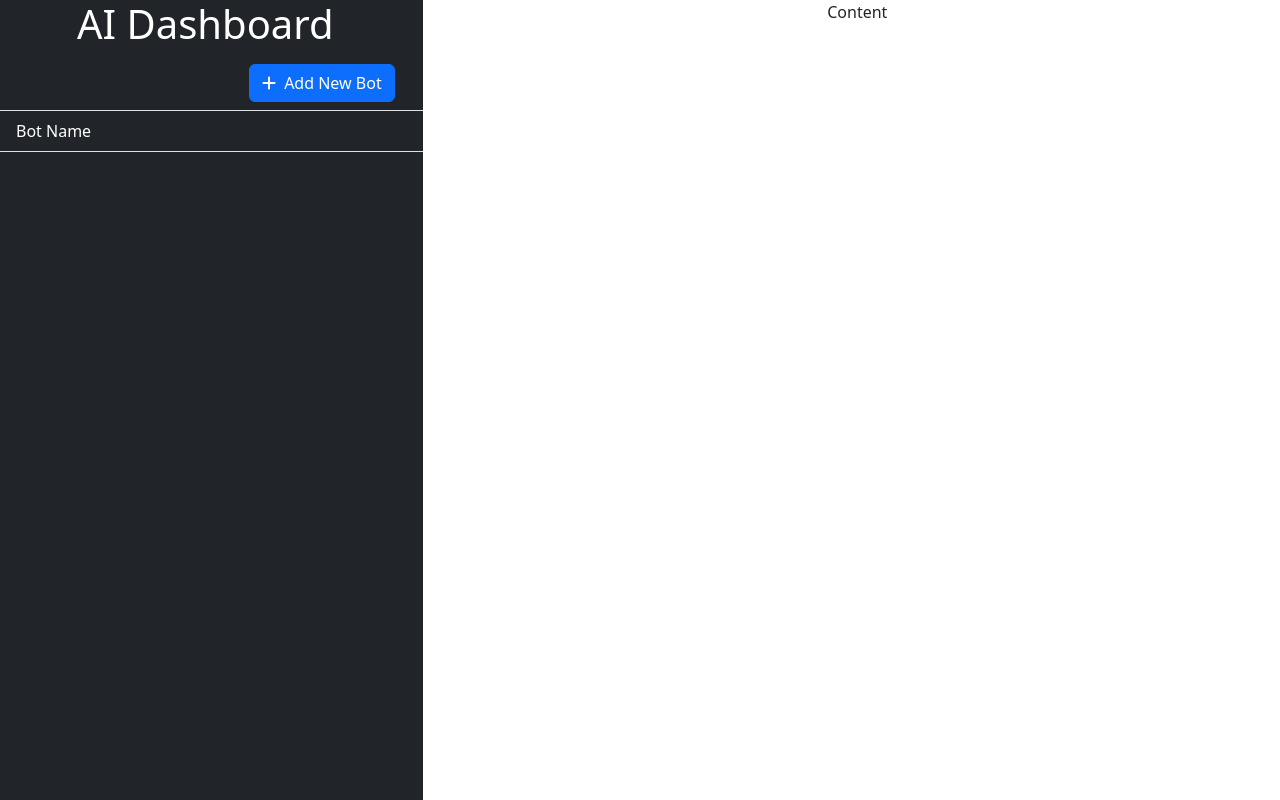
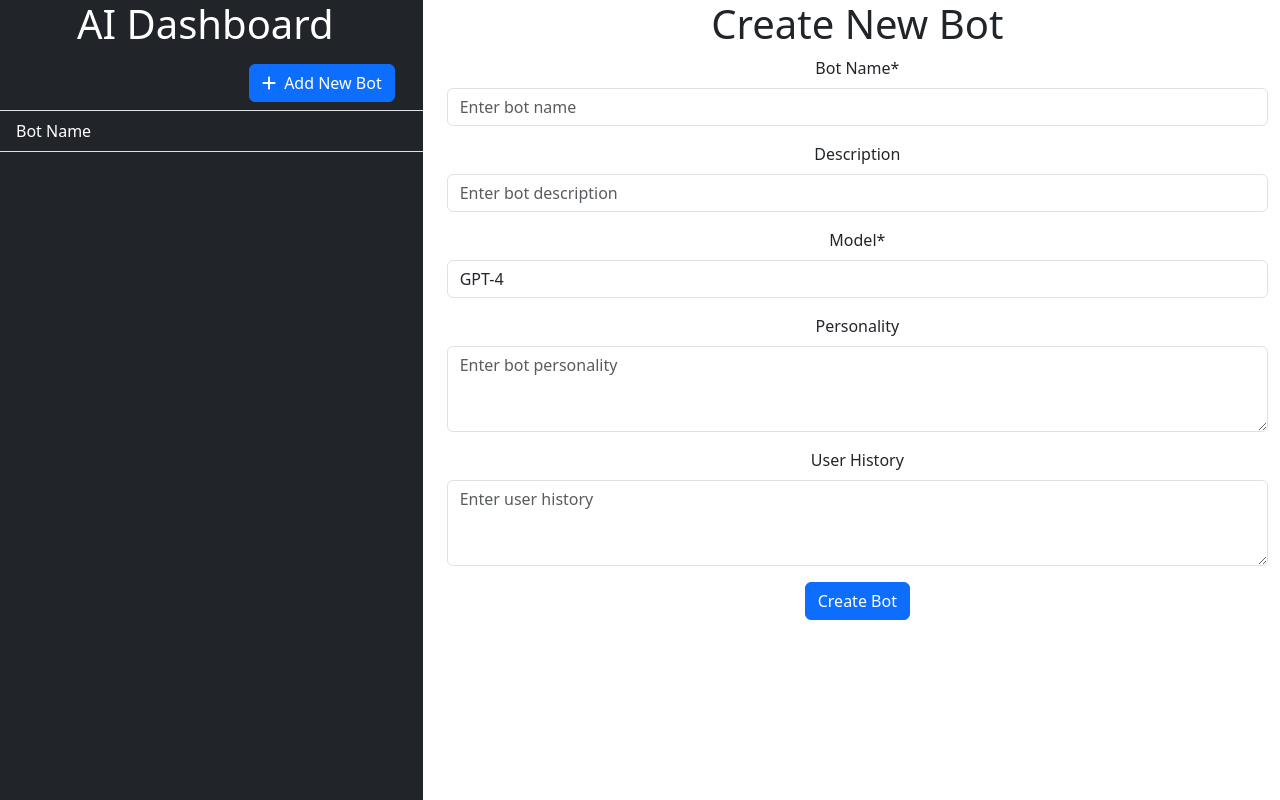
Before and after one commit to freddyouellette/ai-dashboard, a React (Create React App) app in the folder web/: page / in a window 1280 px wide. Built offline with nearby package versions, Linux system fonts and the light colour scheme.

Commit message:
add create bot form

```diff
--- a/web/src/App.js
+++ b/web/src/App.js
@@ -2,6 +2,7 @@ import { Button, Col, Container, ListGroup, ListGroupItem, Row } from 'react-boo
 import { FontAwesomeIcon } from '@fortawesome/react-fontawesome'
 import { faPlus } from '@fortawesome/free-solid-svg-icons'
 import './App.css';
+import { useState } from 'react';
 
 function App() {
 	return (
@@ -13,7 +14,7 @@ function App() {
 				<ListGroup className="list-group-flush">
 					<ListGroupItem className="bg-dark border-bottom">
 						<Container className="text-end">
-							<Button>
+							<Button onClick={handleAddNewBotButtonClick}>
 								<FontAwesomeIcon icon={faPlus} className="me-2" />
 								Add New Bot
 							</Button>
@@ -28,11 +29,69 @@ function App() {
 			</Col>
 			<Col className="col-8 h-100">
 				<Container>
-					Content
+					<CreateBotForm />
 				</Container>
 			</Col>
 		</Row>
 	);
 }
 
+function handleAddNewBotButtonClick() {
+	console.log("Add new bot button clicked");
+}
+
+function CreateBotForm() {
+	const [botData, setBotData] = useState({
+		name: "",
+		description: "",
+		model: "gpt-4",
+		personality: "",
+		user_history: ""
+	});
+
+	let handleChange = (event) => {
+		setBotData({
+			...botData,
+			[event.target.name]: event.target.value
+		});
+	}
+
+	let handleSubmit = (event) => {
+		event.preventDefault();
+
+		console.log(botData);
+	}
+
+	return (
+		<div>
+			<h1>Create New Bot</h1>
+			<form onSubmit={handleSubmit}>
+				<div className="mb-3">
+					<label htmlFor="name" className="form-label">Bot Name*</label>
+					<input onChange={handleChange} type="text" className="form-control" id="create-bot-form-name" name="name" placeholder="Enter bot name" required value={botData.name} />
+				</div>
+				<div className="mb-3">
+					<label htmlFor="description" className="form-label">Description</label>
+					<input onChange={handleChange} type="text" className="form-control" id="create-bot-form-description" name="description" placeholder="Enter bot description" value={botData.description} />
+				</div>
+				<div className="mb-3">
+					<label htmlFor="model" className="form-label">Model*</label>
+					<select onChange={handleChange} id="create-bot-form-model" name="model" className="form-control" value={botData.model}>
+						<option value="gpt-4">GPT-4</option>
+					</select>
+				</div>
+				<div className="mb-3">
+					<label htmlFor="personality" className="form-label">Personality</label>
+					<textarea onChange={handleChange} className="form-control" id="create-bot-form-personality" name="personality" rows="3" placeholder="Enter bot personality" value={botData.personality} ></textarea>
+				</div>
+				<div className="mb-3">
+					<label htmlFor="user_history" className="form-label">User History</label>
+					<textarea onChange={handleChange} className="form-control" id="create-bot-form-user_history" name="user_history" rows="3" placeholder="Enter user history" value={botData.user_history} ></textarea>
+				</div>
+				<button type="submit" className="btn btn-primary">Create Bot</button>
+			</form>
+		</div>
+	);
+}
+
 export default App;
```
Also changed, not shown: 1 other file (tests, documents, lock files or other folders).
